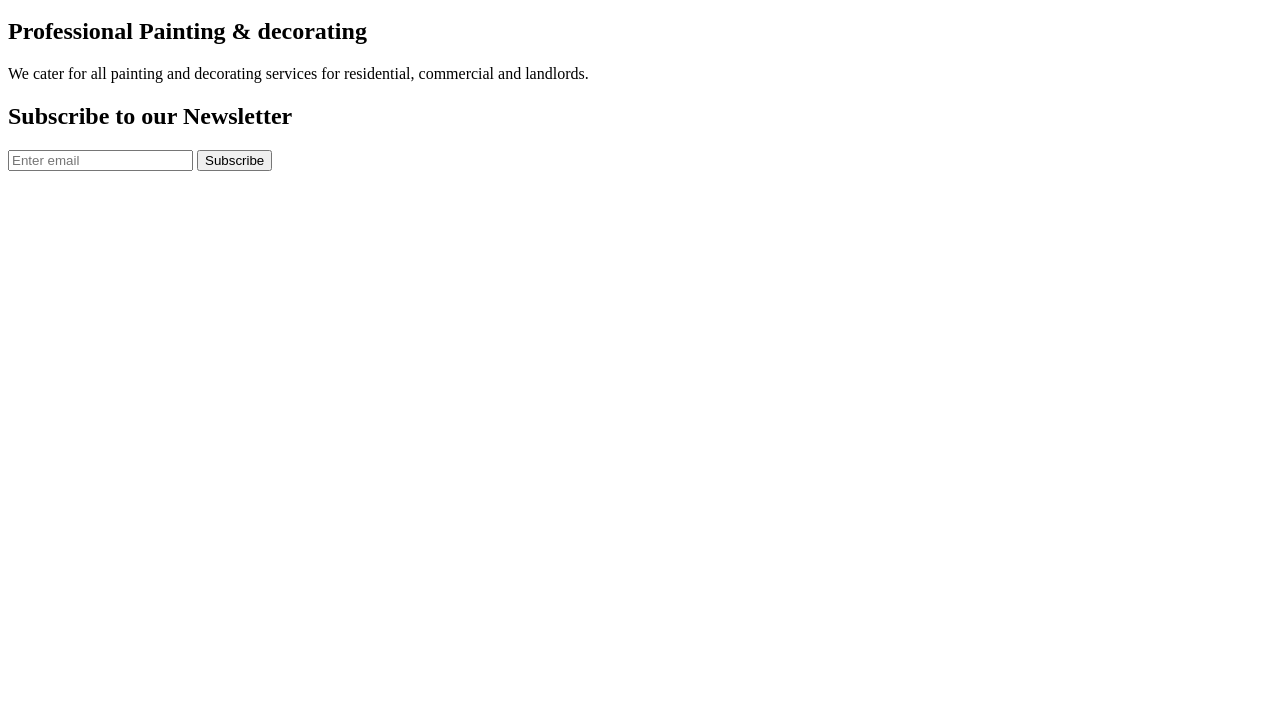
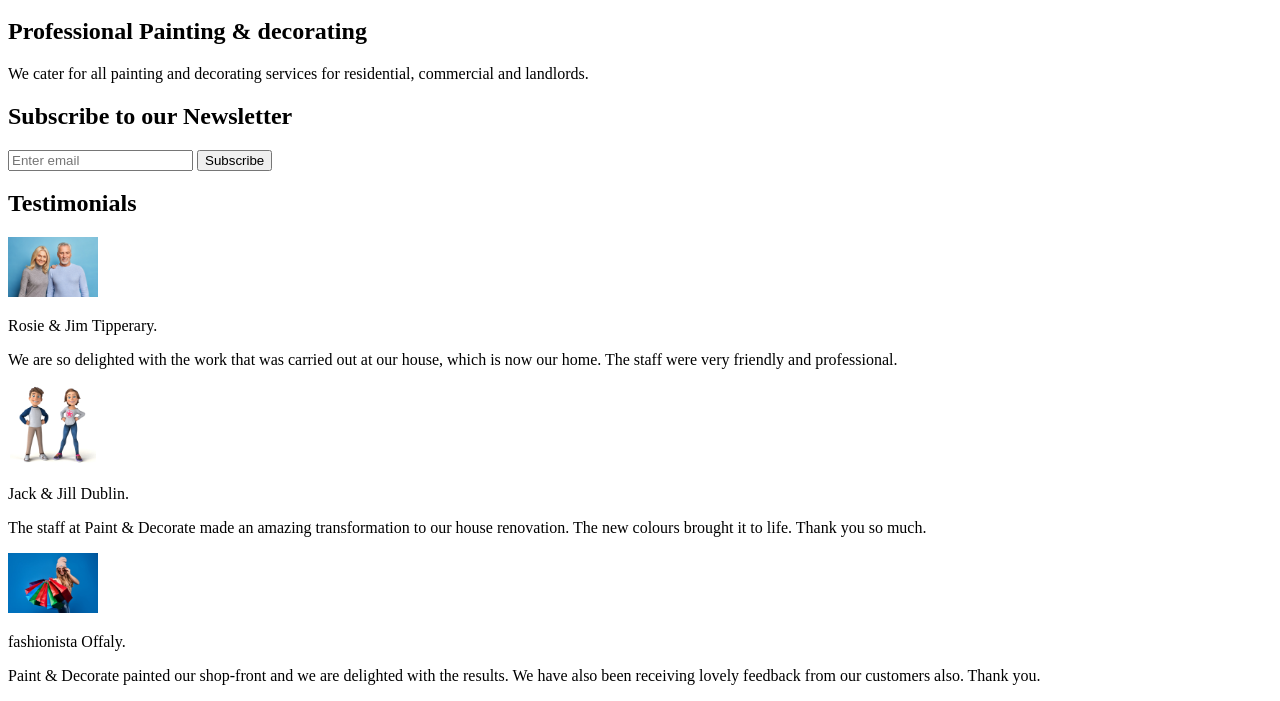
Before and after one commit to gregcotech007/paintanddecorate, a plain HTML site: page index.html in a window 1280 px wide. Shown: the part 154-855 px from the top of the page. Before the commit the page ends 800 px from the top, so only its background shows below. Drawn offline with Linux system fonts and the light colour scheme.

Commit message:
Add section with customer testimonial reviews

```diff
--- a/index.html
+++ b/index.html
@@ -44,5 +44,26 @@
             </form>
         </div>
     </section>
+    <!-- Section with customer testimonial reviews -->
+    <section id="testimonial">
+        <div class="container">
+            <h2>Testimonials</h2>
+            <div>
+                <img src="assets/images/senr-man-woman.jpg" alt="Happy senior woman and man express positive emotion pose together isolation over blue wall" style="width: 90px">
+                <p><span>Rosie & Jim</span> Tipperary.</p>
+                <p>We are so delighted with the work that was carried out at our house, which is now our home. The staff were very friendly and professional.</p>
+            </div>
+            <div>
+                <img src="assets/images/man-woman.jpg" alt="3d cartoon man and woman in a happy pose" style="width: 90px">
+                <p><span>Jack & Jill</span> Dublin.</p>
+                <p>The staff at Paint & Decorate made an amazing transformation to our house renovation. The new colours brought it to life. Thank you so much.</p>
+            </div>
+            <div>
+                <img src="assets/images/fashionista.jpg" alt="Young woman with long hair and sunglasses with hat holding a number of fashion shopping bags" style="width: 90px">
+                <p><span>fashionista</span> Offaly.</p>
+                <p>Paint & Decorate painted our shop-front and we are delighted with the results. We have also been receiving lovely feedback from our customers also. Thank you.</p>
+            </div>
+        </div>
+    </section>
 </body>
 </html>
```
Also changed, not shown: assets/images/fashionista.jpg (added), assets/images/hero-image.jpg (added), assets/images/man-woman.jpg (added), assets/images/senr-man-woman.jpg (added).
